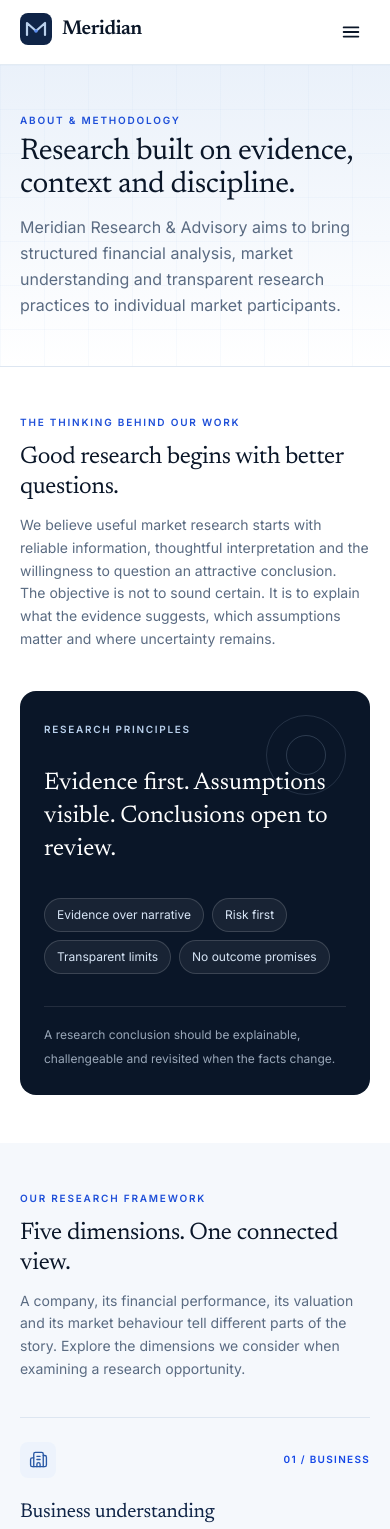
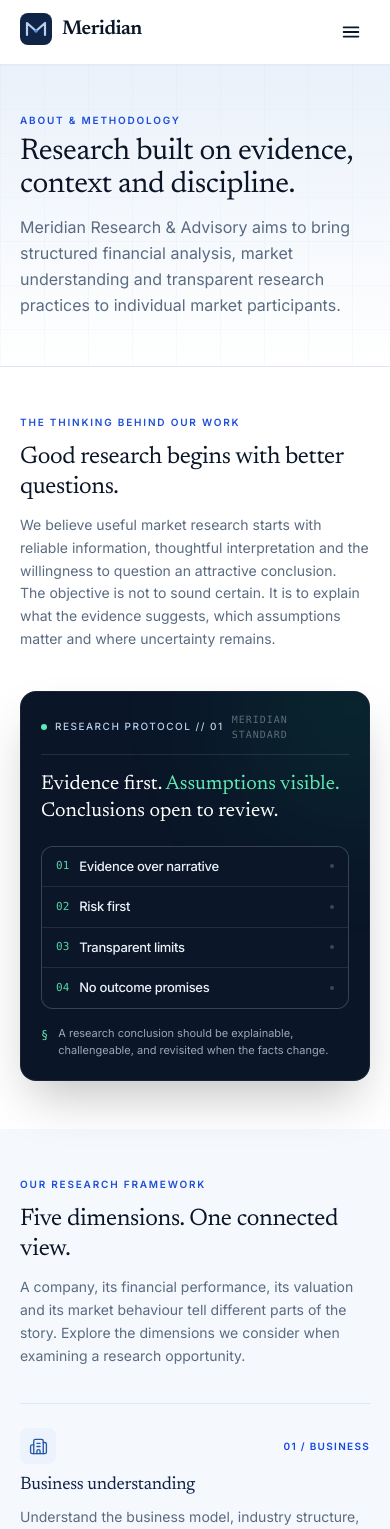
Before and after one commit to dilseresearchlab-git/Advisory, a Next.js app: page /about in a window 390 px wide. Shown: the top 1529 px of the page. Built offline with nearby package versions, Linux system fonts and the light colour scheme.

Commit message:
fixed font size and spacing, responsiveness, and some card ui in the about page for better visual

```diff
--- a/src/app/about/page.js
+++ b/src/app/about/page.js
@@ -125,32 +125,67 @@ export default function AboutPage() {
             remains.
           </SectionHeading>
 
-          <div className="relative rounded-2xl bg-midnight p-6 sm:p-8">
-            <div className="absolute right-6 top-6 h-20 w-20 rounded-full border border-ice-300/15" />
-            <div className="absolute right-11 top-11 h-10 w-10 rounded-full border border-ice-300/20" />
+          <div className="relative overflow-hidden rounded-2xl border border-slate-800/80 bg-midnight p-5 shadow-2xl sm:p-6 md:p-7">
+            <div className="pointer-events-none absolute -right-24 -top-24 h-56 w-56 rounded-full bg-emerald-500/10 blur-3xl" />
 
-            <span className="text-[10px] font-semibold uppercase tracking-[0.17em] text-ice-300">
-              Research principles
-            </span>
+            {/* Top Specification Header Bar - Prevented line-wrapping on mobile */}
+            <div className="relative flex items-center justify-between gap-2 border-b border-white/10 pb-3">
+              <div className="flex items-center gap-2">
+                <span className="h-1.5 w-1.5 shrink-0 rounded-full bg-emerald-300" />
+                <span className="whitespace-nowrap text-[10px] font-medium uppercase tracking-[0.15em] text-ice-300 sm:text-[11px]">
+                  Research Protocol // 01
+                </span>
+              </div>
+              <span className="hidden font-mono text-[10px] uppercase tracking-widest text-white/35 min-[380px]:inline">
+                Meridian Standard
+              </span>
+            </div>
 
-            <p className="mt-7 max-w-sm font-serif text-2xl leading-snug text-white sm:text-3xl">
-              Evidence first. Assumptions visible. Conclusions open to review.
-            </p>
+            {/* Editorial Thesis Statement - Tighter vertical spacing & responsive max-width */}
+            <div className="relative mt-4 sm:mt-5">
+              <p className="max-w-md font-serif text-xl leading-snug text-white sm:text-2xl md:max-w-xl md:text-[26px]">
+                Evidence first.{" "}
+                <span className="text-emerald-300">Assumptions visible.</span>{" "}
+                Conclusions open to review.
+              </p>
+            </div>
 
-            <div className="mt-8 flex flex-wrap gap-2">
-              {principles.map((principle) => (
-                <span
+            {/* Compact Axiom Matrix: Horizontal rows on mobile, 2x2 grid on sm+ */}
+            <div className="relative mt-5 grid grid-cols-1 gap-px overflow-hidden rounded-xl border border-white/10 bg-white/10 sm:mt-6 sm:grid-cols-2">
+              {principles.map((principle, index) => (
+                <div
                   key={principle.title}
-                  className="rounded-full border border-white/15 bg-white/[0.06] px-3 py-2 text-xs text-ice-200"
+                  className="group flex items-center justify-between bg-midnight/95 px-3.5 py-2.5 transition-colors hover:bg-white/[0.03] sm:flex-col sm:items-start sm:justify-between sm:p-3.5"
                 >
-                  {principle.title}
-                </span>
+                  <div className="flex items-center gap-2.5 sm:w-full sm:justify-between">
+                    <span className="font-mono text-[11px] text-emerald-300/90">
+                      0{index + 1}
+                    </span>
+                    {/* Mobile inline title */}
+                    <span className="text-[13px] font-medium tracking-tight text-ice-100 sm:hidden">
+                      {principle.title}
+                    </span>
+                    <span className="hidden h-1 w-1 rounded-full bg-white/20 transition-colors group-hover:bg-emerald-400 sm:block" />
+                  </div>
+
+                  {/* Tablet/Desktop stacked title */}
+                  <span className="mt-2 hidden text-sm font-medium tracking-tight text-ice-100 sm:block">
+                    {principle.title}
+                  </span>
+
+                  {/* Mobile right indicator dot */}
+                  <span className="h-1 w-1 shrink-0 rounded-full bg-white/20 transition-colors group-hover:bg-emerald-400 sm:hidden" />
+                </div>
               ))}
             </div>
 
-            <div className="mt-8 border-t border-white/10 pt-4">
-              <p className="text-xs leading-6 text-ice-200/70">
-                A research conclusion should be explainable, challengeable and
+            {/* Footer Verification Note - Compact padding */}
+            <div className="relative mt-4 flex items-start gap-2.5 sm:mt-5">
+              <span className="mt-0.5 font-mono text-xs text-emerald-300">
+                §
+              </span>
+              <p className="text-[11px] leading-relaxed text-ice-200/70 sm:text-xs">
+                A research conclusion should be explainable, challengeable, and
                 revisited when the facts change.
               </p>
             </div>
@@ -205,10 +240,10 @@ export default function AboutPage() {
                 key={item.label}
                 className="relative flex gap-4 lg:flex-col lg:items-center lg:gap-5 group"
               >
-                {/* Vertical animated connector line — Mobile & Tablet (bridges gap to next item, stops at last icon) */}
+                {/* Vertical animated connector line — Centered precisely under the 40px (h-10) node (left-5 = 20px) */}
                 {index < methodology.length - 1 && (
                   <div
-                    className="absolute left-6 top-12 -bottom-9 w-0.5 lg:hidden overflow-hidden pointer-events-none z-0"
+                    className="absolute left-5 top-10 -bottom-6 w-0.5 lg:hidden overflow-hidden pointer-events-none z-0"
                     aria-hidden="true"
                   >
                     <div className="absolute inset-0 bg-line opacity-50" />
@@ -216,10 +251,10 @@ export default function AboutPage() {
                   </div>
                 )}
 
-                {/* Icon node */}
-                <div className="relative z-10 flex h-12 w-12 shrink-0 items-center justify-center rounded-full border border-line bg-navy text-blue-700 transition-transform duration-300 group-hover:scale-105 group-hover:border-blue-500 shadow-sm">
+                {/* Downsized Icon node: h-10 w-10 (40px) for compact mobile view */}
+                <div className="relative z-10 flex h-10 w-10 shrink-0 items-center justify-center rounded-full border border-line bg-linear-to-br from-midnight to-royal/80 text-blue-700 transition-transform duration-300 group-hover:scale-105 group-hover:border-blue-500 shadow-sm">
                   <item.Icon
-                    size={20}
+                    size={18}
                     strokeWidth={1.7}
                     className="text-white"
                   />
@@ -231,11 +266,11 @@ export default function AboutPage() {
                     {item.label}
                   </p>
 
-                  <h3 className="mt-2 font-serif text-xl text-navy sm:text-[22px]">
+                  <h3 className="mt-1.5 font-serif text-lg text-navy sm:text-xl lg:text-[22px]">
                     {item.title}
                   </h3>
 
-                  <p className="mx-auto mt-3 max-w-67.5 text-sm leading-6 text-muted">
+                  <p className="mx-auto mt-1 sm:mt-2 max-w-67.5 text-xs leading-relaxed text-muted sm:text-sm">
                     {item.description}
                   </p>
                 </div>
@@ -279,10 +314,10 @@ export default function AboutPage() {
                   <span className="h-2 w-2 rounded-full bg-emerald-500" />
                   Business quality
                 </span>
-                <h4 className="mt-4 font-serif text-2xl text-navy">
+                <h4 className="mt-1 sm:mt-2 md:mt-4 font-serif text-lg md:text-2xl text-navy">
                   What are we buying?
                 </h4>
-                <ul className="mt-5 space-y-3 text-sm text-muted">
+                <ul className="mt-3 md:mt-5 space-y-2 md:space-y-3 text-sm text-muted">
                   <li>↗ Competitive position</li>
                   <li>↗ Earnings quality</li>
                   <li>↗ Cash generation</li>
@@ -295,10 +330,10 @@ export default function AboutPage() {
                   <span className="h-2 w-2 rounded-full bg-emerald-500" />
                   Business quality
                 </span>
-                <h4 className="mt-4 font-serif text-2xl text-navy">
+                <h4 className="mt-1 sm:mt-2 md:mt-4 font-serif text-lg md:text-2xl text-navy">
                   What are we paying?
                 </h4>
-                <ul className="mt-5 space-y-3 text-sm text-muted">
+                <ul className="mt-3 md:mt-5 space-y-2 md:space-y-3 text-sm text-muted">
                   <li>↗ Valuation multiples</li>
                   <li>↗ Growth expectations</li>
                   <li>↗ Margin of safety</li>
@@ -316,38 +351,54 @@ export default function AboutPage() {
             </div>
           </div>
 
-          {/* Analytical takeaway */}
-          <div className="relative flex flex-col justify-between overflow-hidden rounded-2xl bg-midnight p-6 sm:p-8">
-            <div className="absolute -right-12 -top-12 h-48 w-48 rounded-full border border-ice-300/10" />
-            <div className="absolute -right-3 top-0 h-28 w-28 rounded-full border border-ice-300/10" />
+          <div className="relative flex flex-col justify-between overflow-hidden rounded-2xl border border-slate-800/80 bg-midnight p-6 sm:p-8">
+            {/* Soft Ambient Glow & Minimal Corner Accent */}
+            <div className="pointer-events-none absolute -right-20 -top-20 h-48 w-48 rounded-full bg-ice-300/[0.04] blur-2xl" />
+            <div className="absolute right-6 top-6 font-mono text-[10px] uppercase tracking-widest text-ice-300/40">
+              Ref. 02 // Core
+            </div>
 
             <div className="relative">
               <span className="text-[10px] font-semibold uppercase tracking-[0.16em] text-ice-300">
                 The research question
               </span>
 
-              <h3 className="mt-7 max-w-sm font-serif text-3xl leading-tight text-white sm:text-4xl">
+              <h3 className="mt-6 max-w-sm font-serif text-3xl leading-tight text-white sm:text-[32px]">
                 What does the market expect, and what does the evidence support?
               </h3>
 
-              <p className="mt-5 max-w-sm text-sm leading-7 text-ice-200/75">
+              <p className="mt-4 max-w-sm text-sm leading-relaxed text-ice-200/75">
                 Financial performance, valuation assumptions and market
                 expectations need to be considered together before forming a
                 balanced research view.
               </p>
             </div>
 
-            <div className="relative mt-10 flex flex-wrap gap-2">
-              {["Fundamentals", "Valuation", "Expectations", "Risk"].map(
-                (tag) => (
-                  <span
-                    key={tag}
-                    className="rounded-full border border-white/15 px-3 py-2 text-[10px] text-ice-200"
+            {/* Clean Analytical Checklist / Flow (Subtle alternative to pill tags) */}
+            <div className="relative mt-8 border-t border-white/10 pt-6">
+              <div className="grid grid-cols-2 gap-y-3 gap-x-4">
+                {[
+                  { label: "Fundamentals", status: "Verified" },
+                  { label: "Valuation", status: "Model-led" },
+                  { label: "Expectations", status: "Indexed" },
+                  { label: "Risk Matrix", status: "Defined" },
+                ].map((item) => (
+                  <div
+                    key={item.label}
+                    className="flex items-center justify-between py-1"
                   >
-                    {tag}
-                  </span>
-                ),
-              )}
+                    <div className="flex items-center gap-2">
+                      <span className="h-1 w-1 rounded-full bg-ice-300/60" />
+                      <span className="text-xs font-medium text-ice-100">
+                        {item.label}
+                      </span>
+                    </div>
+                    <span className="font-mono text-[10px] text-ice-300/50 uppercase tracking-wider">
+                      {item.status}
+                    </span>
+                  </div>
+                ))}
+              </div>
             </div>
           </div>
         </div>
@@ -386,11 +437,11 @@ export default function AboutPage() {
             {riskRules.map((rule, index) => (
               <article
                 key={rule.title}
-                className={`rounded-2xl border border-line p-5 ${
+                className={`rounded-2xl border border-line px-5 py-4 sm:p-5 ${
                   index === 0
                     ? "bg-[#F3F7FD]"
                     : index === 3
-                      ? "bg-midnight text-white"
+                      ? "bg-midnight/85 text-white"
                       : "bg-white"
                 }`}
               >
@@ -404,7 +455,7 @@ export default function AboutPage() {
                 </span>
 
                 <h3
-                  className={`mt-5 font-serif text-xl ${
+                  className={`mt-3 md:mt-5 font-serif text-lg sm:text-xl ${
                     index === 3 ? "text-white" : "text-navy"
                   }`}
                 >
@@ -412,7 +463,7 @@ export default function AboutPage() {
                 </h3>
 
                 <p
-                  className={`mt-2 text-sm leading-6 ${
+                  className={`mt-1 sm:mt-2 text-sm leading-relaxed sm:leading-6 ${
                     index === 3 ? "text-ice-200/75" : "text-muted"
                   }`}
                 >
--- a/src/app/advisory/page.js
+++ b/src/app/advisory/page.js
@@ -1,11 +1,8 @@
-import Link from "next/link";
 import {
   PageHero,
   Section,
   SectionHeading,
-  Notice,
   CTABand,
-  Button,
 } from "@/components/ui";
 import { services } from "@/data/services";
 import { plans } from "@/data/pricing";
--- a/src/app/learn/page.js
+++ b/src/app/learn/page.js
@@ -1,4 +1,4 @@
-import { Section, SectionHeading, CTABand } from "@/components/ui";
+import { CTABand } from "@/components/ui";
 
 import LearnHero from "@/components/pages/learn/LearnHero";
 import LearningPaths from "@/components/pages/learn/LearningPaths";
--- a/src/app/pricing/page.js
+++ b/src/app/pricing/page.js
@@ -2,7 +2,6 @@ import {
   PageHero,
   Section,
   SectionHeading,
-  Notice,
   CTABand,
 } from "@/components/ui";
 import PlanCards from "@/components/PlanCards";
--- a/src/app/research/page.js
+++ b/src/app/research/page.js
@@ -7,7 +7,6 @@ import {
 } from "@/components/ui";
 import {
   researchItems,
-  sampleReports,
   methodologySteps,
 } from "@/data/research";
 import Methodology from "@/components/pages/research/Methodology";
--- a/src/components/pages/about/ResearchFramework.jsx
+++ b/src/components/pages/about/ResearchFramework.jsx
@@ -117,7 +117,7 @@ export default function ResearchFramework() {
               ${index < 3 ? "lg:col-span-2" : "lg:col-span-3"}
             `}
           >
-            <div className="flex items-center justify-between gap-3">
+            <div className="flex items-center justify-between gap-2 sm:gap-3">
               <div className="flex h-9 w-9 items-center justify-center rounded-lg bg-[#EDF3FC] text-[#2858A5]">
                 <item.Icon size={19} strokeWidth={1.7} />
               </div>
@@ -127,11 +127,11 @@ export default function ResearchFramework() {
               </span>
             </div>
 
-            <h3 className="mt-5 font-serif text-xl text-navy sm:text-2xl">
+            <h3 className="mt-2 sm:mt-3 md:mt-5 font-serif text-[18px] md:text-xl text-navy sm:text-2xl">
               {item.title}
             </h3>
 
-            <p className="mt-2 max-w-md text-sm leading-6 text-muted">
+            <p className="mt-2 max-w-md text-sm md:leading-6 text-muted">
               {item.description}
             </p>
 
```
